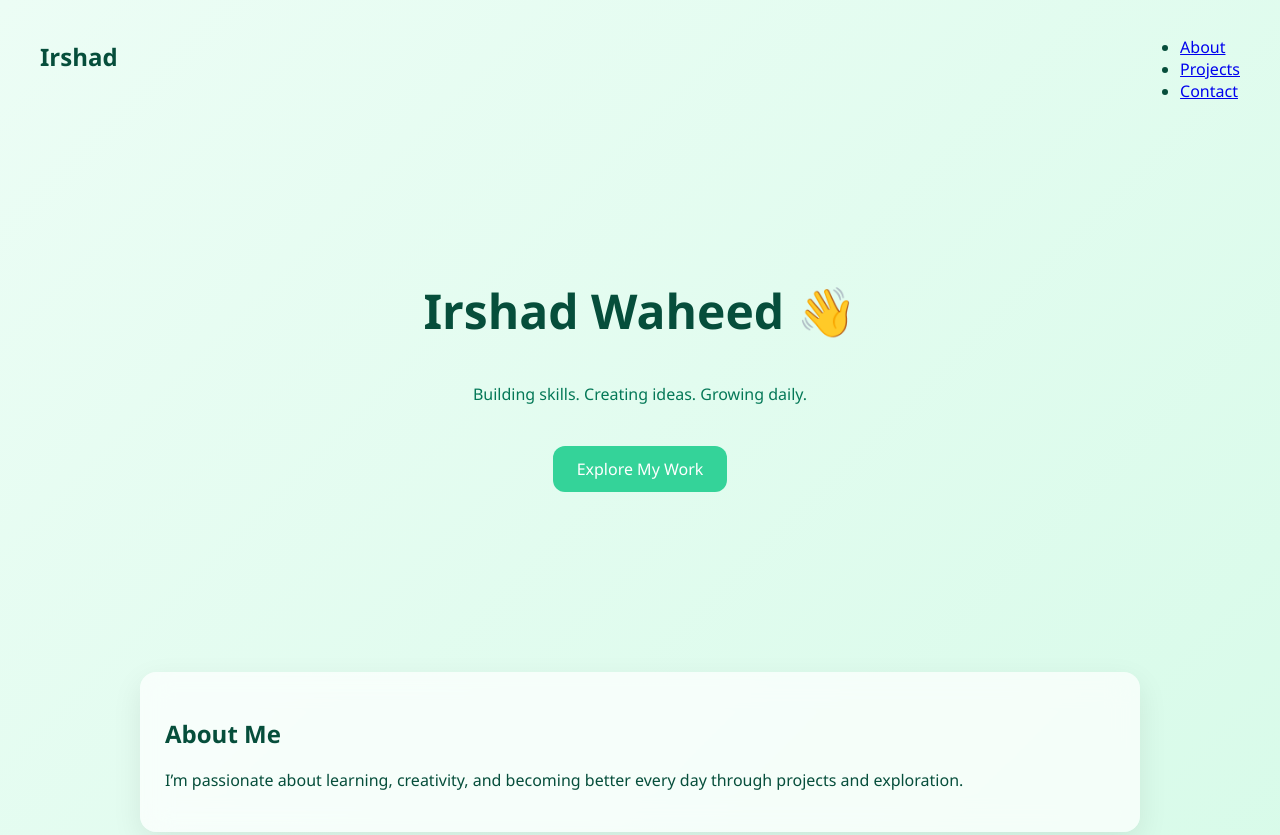
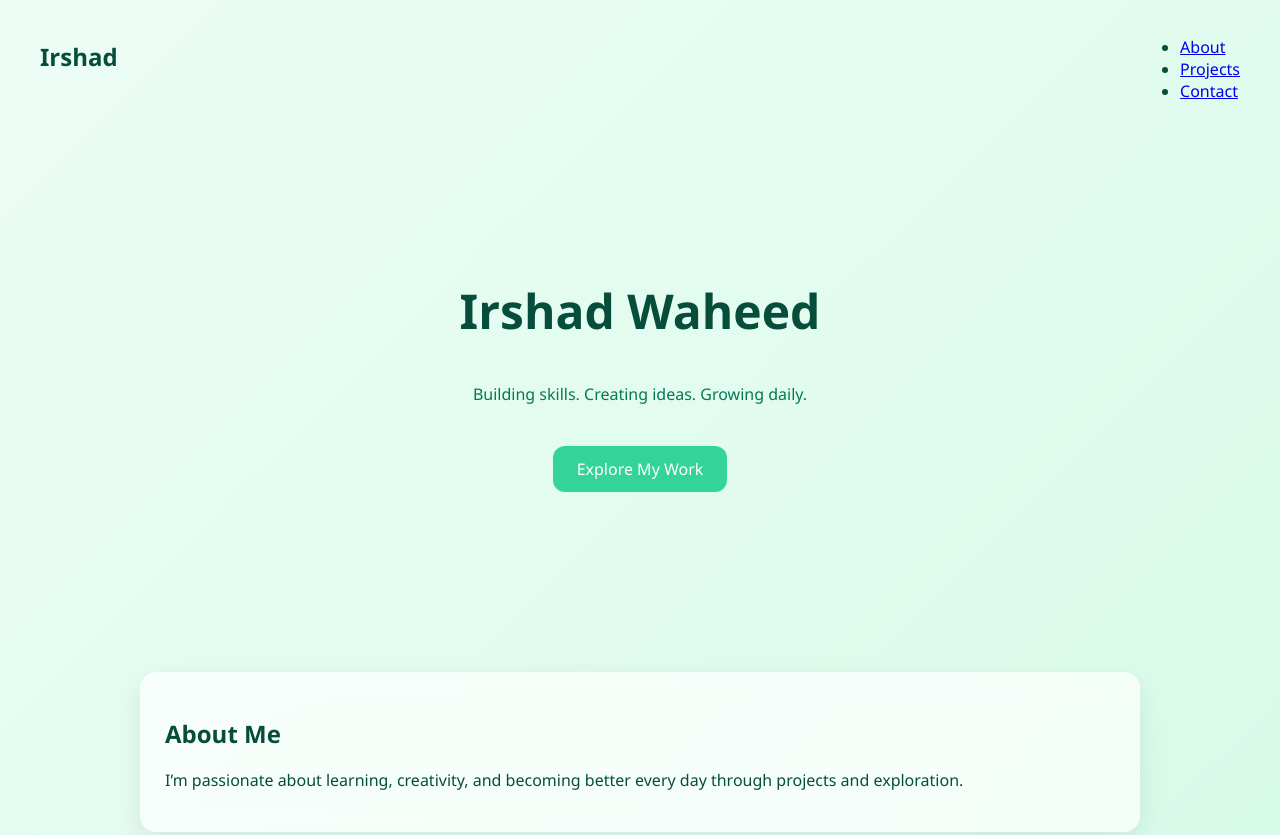
Before and after one commit to IrshadW/irshad.github.io, a plain HTML site: page index.html in a window 1280 px wide. Shown: the top 835 px of the page. Drawn offline with Linux system fonts and the light colour scheme.

Commit message:
Fix HTML formatting and remove unnecessary entities

```diff
--- a/index.html
+++ b/index.html
@@ -18,7 +18,7 @@
 </nav>
 
 <section class="hero">
-  <h1>Irshad Waheed 👋</h1>
+  <h1>Irshad Waheed</h1>
   <p class="subtitle">Building skills. Creating ideas. Growing daily.</p>
   <a href="#projects" class="btn">Explore My Work</a>
 </section>
```
